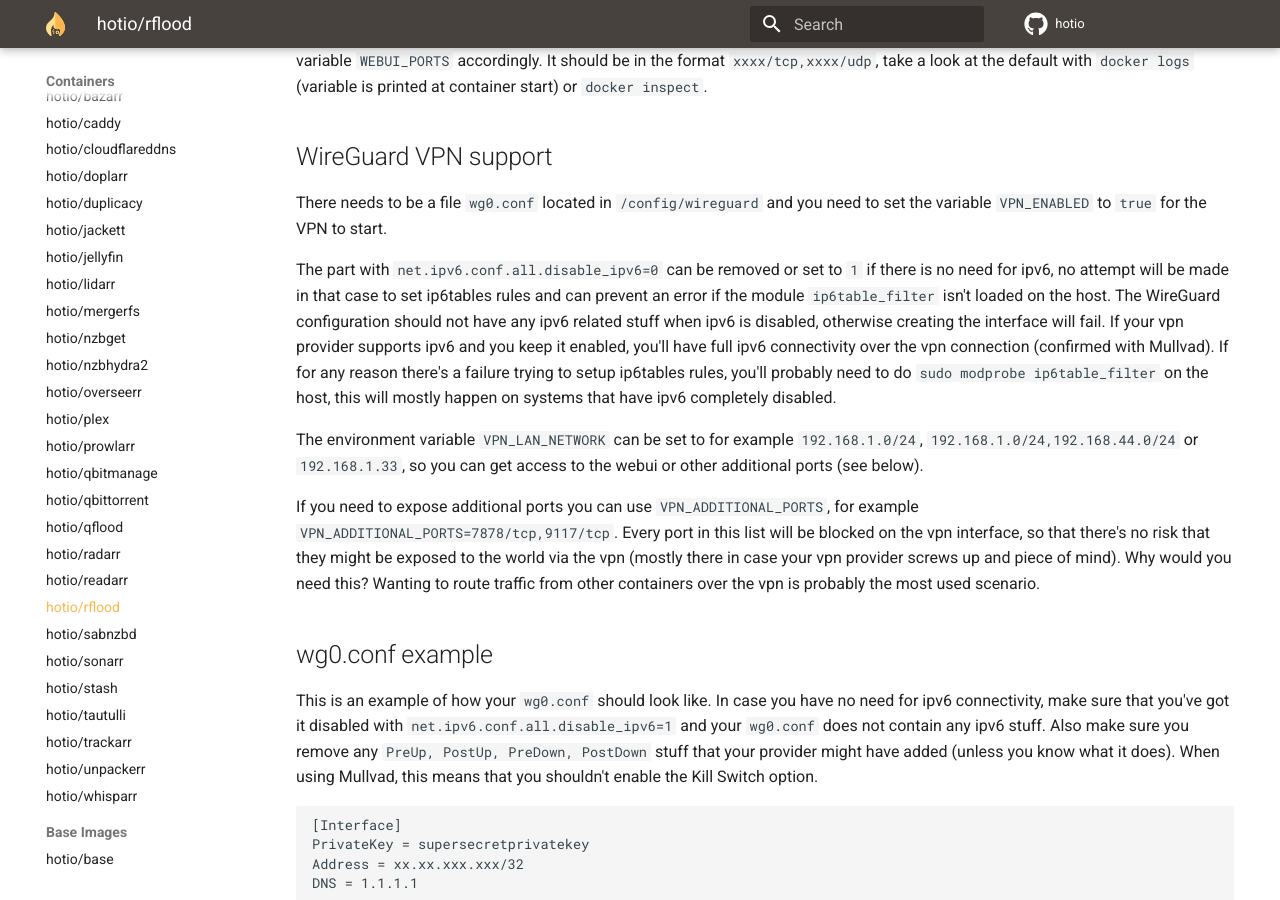
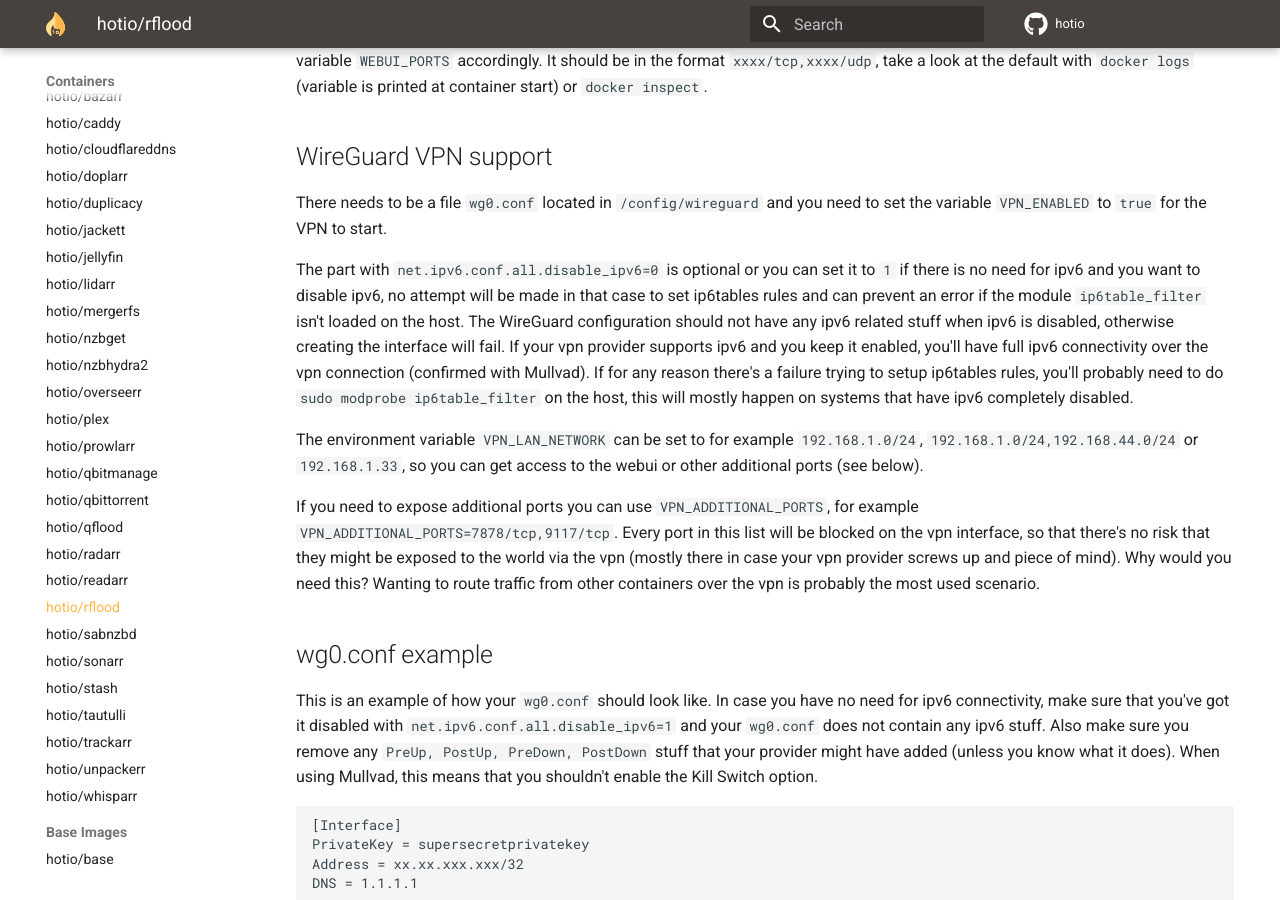
Before and after one commit to hotio/website, an MkDocs documentation site: the page built from docs/containers/rflood.md, in a window 1280 px wide and 900 px high, scrolled down 1326 px. Built offline with MkDocs 1.6.1 and Material for MkDocs 9.7.7, drawn with Linux system fonts in a browser that asks for light colours.

Commit message:
tweak to wireguard instructions

```diff
--- a/includes/wireguard.md
+++ b/includes/wireguard.md
@@ -2,7 +2,7 @@
 
 There needs to be a file `wg0.conf` located in `/config/wireguard` and you need to set the variable `VPN_ENABLED` to `true` for the VPN to start.
 
-The part with `net.ipv6.conf.all.disable_ipv6=0` can be removed or set to `1` if there is no need for ipv6, no attempt will be made in that case to set ip6tables rules and can prevent an error if the module `ip6table_filter` isn't loaded on the host. The WireGuard configuration should not have any ipv6 related stuff when ipv6 is disabled, otherwise creating the interface will fail. If your vpn provider supports ipv6 and you keep it enabled, you'll have full ipv6 connectivity over the vpn connection (confirmed with Mullvad). If for any reason there's a failure trying to setup ip6tables rules, you'll probably need to do `sudo modprobe ip6table_filter` on the host, this will mostly happen on systems that have ipv6 completely disabled.
+The part with `net.ipv6.conf.all.disable_ipv6=0` is optional or you can set it to `1` if there is no need for ipv6 and you want to disable ipv6, no attempt will be made in that case to set ip6tables rules and can prevent an error if the module `ip6table_filter` isn't loaded on the host. The WireGuard configuration should not have any ipv6 related stuff when ipv6 is disabled, otherwise creating the interface will fail. If your vpn provider supports ipv6 and you keep it enabled, you'll have full ipv6 connectivity over the vpn connection (confirmed with Mullvad). If for any reason there's a failure trying to setup ip6tables rules, you'll probably need to do `sudo modprobe ip6table_filter` on the host, this will mostly happen on systems that have ipv6 completely disabled.
 
 The environment variable `VPN_LAN_NETWORK` can be set to for example `192.168.1.0/24`, `192.168.1.0/24,192.168.44.0/24` or `192.168.1.33`, so you can get access to the webui or other additional ports (see below).
 
```
